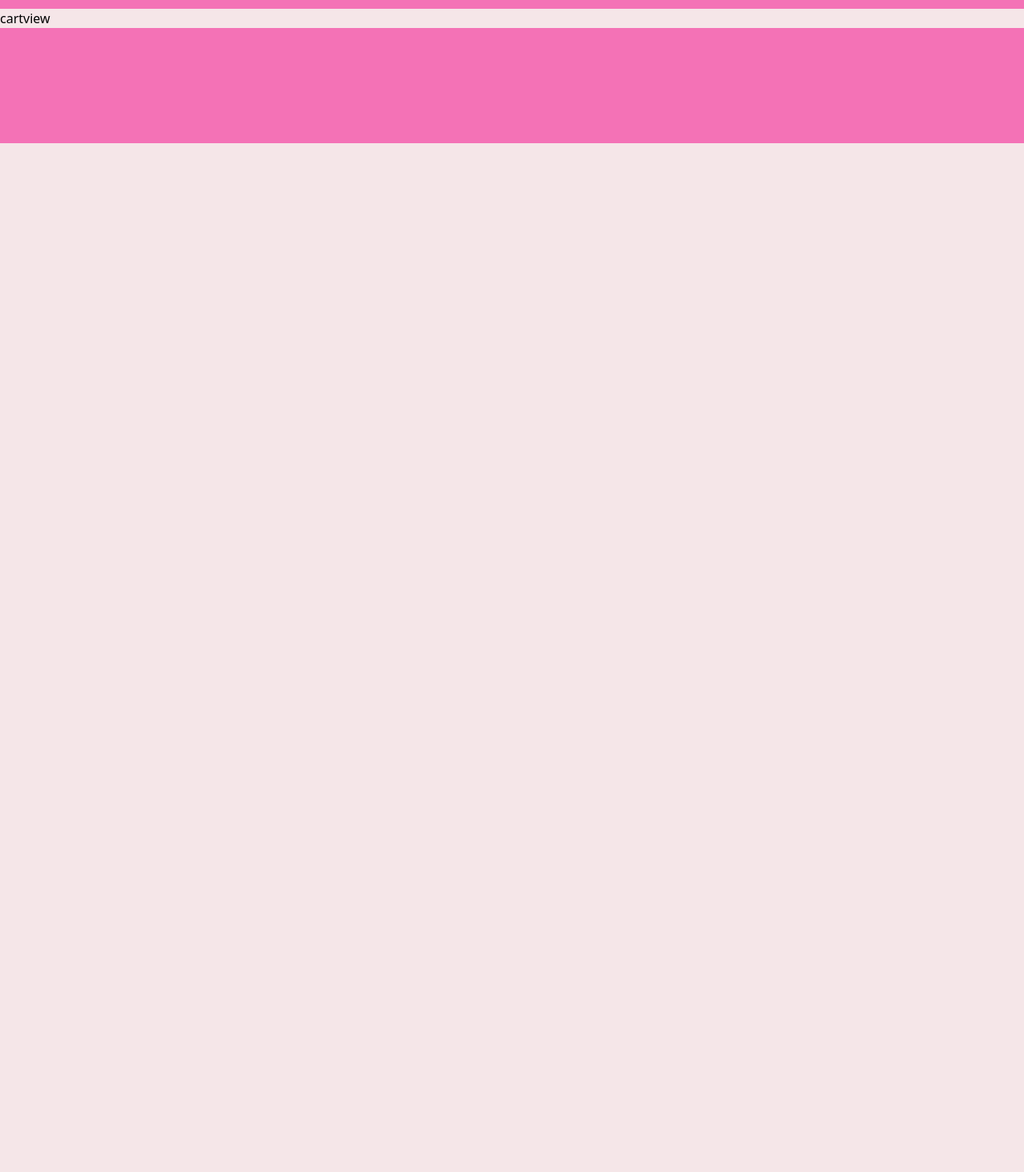
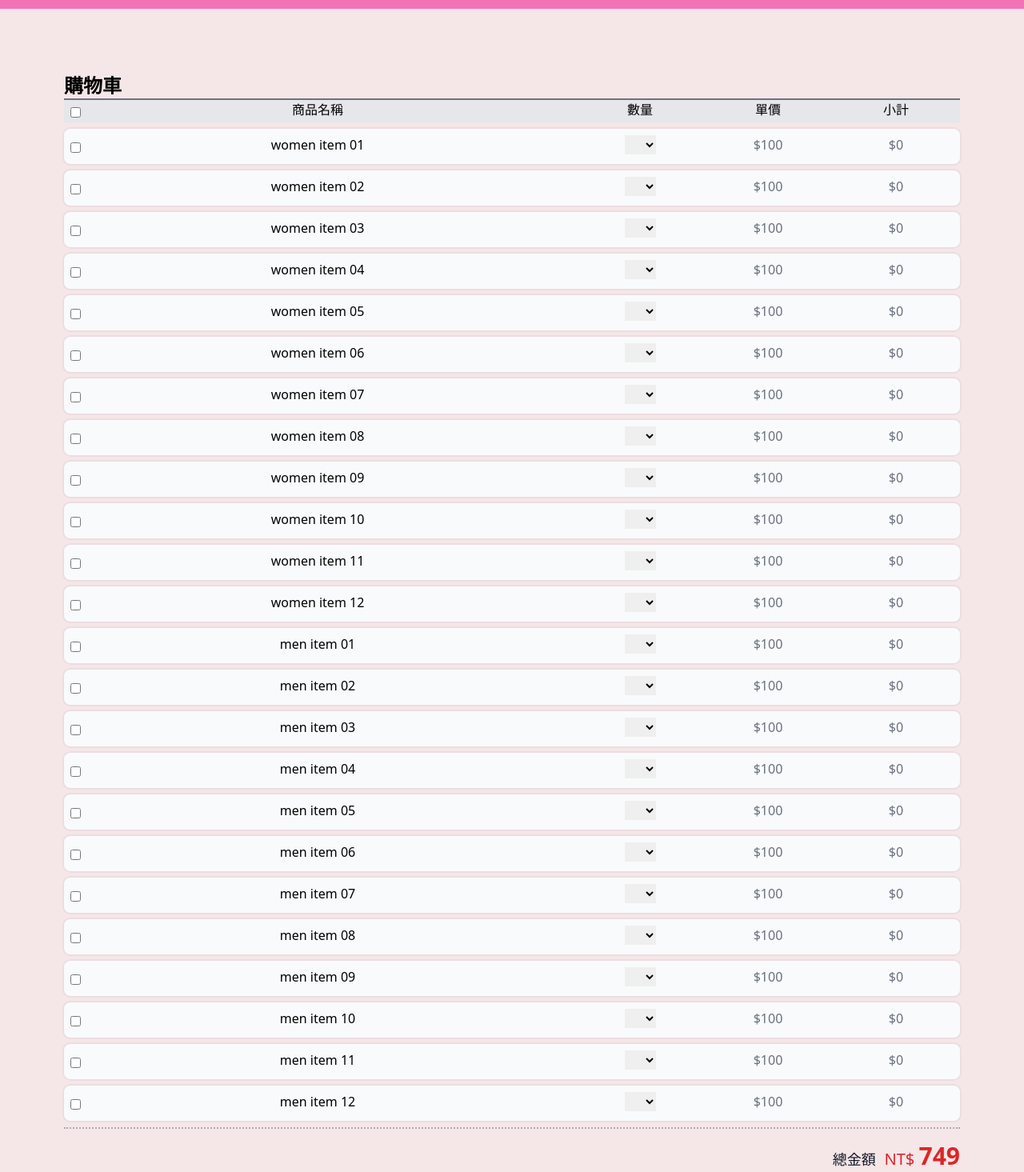
Before and after one commit to Error1217/AShop, a Vue app: page /cart in a window 1280 px wide. Shown: the part 85-1550 px from the top of the page at 80% size. Before the commit the page ends 800 px from the top, so only its background shows below. Built offline with nearby package versions, Linux system fonts and the light colour scheme.

Commit message:
M cartview

```diff
--- a/src/components/Footer.vue
+++ b/src/components/Footer.vue
@@ -4,7 +4,7 @@
 
 
 <template>
-    <div class=" bg-pink-400 h-36 absolute w-full">
+    <div class=" bg-pink-400 h-36 w-full">
 
     </div>
 </template>
--- a/src/views/CartView.vue
+++ b/src/views/CartView.vue
@@ -1,5 +1,5 @@
 <script setup>
-import { reactive } from "vue";
+import { ref, reactive } from "vue";
 import { RouterLink, RouterView } from 'vue-router'
 
 import header from '@/assets/image/header.jpg'
@@ -12,8 +12,51 @@ import config_json from "@/config.json"
 const config = reactive(config_json);
 const items = reactive(config.items);
 
+const amount = ref(0);
+
+console.log(amount.value);
 </script>
 
 <template>
-  <p class="">cartview</p>
+    <div class=" h-auto m-20 my-20">
+        <div class=" text-2xl font-semibold">
+            購物車
+        </div>
+        <div class=" w-auto h-0 border-t-2 border-gray-500 "></div>
+        <div class="">
+            <ul class=" flex bg-gray-200 text-center">
+                <li class=" ml-2 pt-1 mr-4">
+                    <input type="checkbox" name="" id="" class="">
+                </li>
+                <li class=" mr-auto w-1/2">商品名稱</li>
+                <li class=" w-40">數量</li>
+                <li class=" w-40">單價</li>
+                <li class=" w-40">小計</li>
+            </ul>
+
+            <ul v-for="item in items"
+                class=" flex bg-gray-50 py-2 my-2 ring-2 ring-gray-700 ring-opacity-5 rounded-lg text-center">
+                <li class=" ml-2 pt-1 mr-4">
+                    <input type="checkbox" name="" id="" class="">
+                </li>
+                <li class="mr-auto w-1/2">{{ item.name }}</li>
+                <li class="w-40">
+                    <select v-model="amount">
+                        <option v-for=" i in 15">{{ i }}</option>
+                    </select>
+                </li>
+                <li class="w-40 text-gray-700 text-opacity-75">${{ item.price }}</li>
+                <li class="w-40 text-gray-700 text-opacity-75">${{ item.price * amount }}</li>
+            </ul>
+        </div>
+        <div class=" w-auto h-0 border-t-2 border-dotted border-gray-500 border-opacity-50"></div>
+
+        <div class=" my-4 text-right">
+            <span class=" text-lg text-gray-900 font-mono ">總金額 </span>
+            <span class=" text-xl text-red-600 font-normal">NT$ </span>
+            <span class=" text-3xl text-red-600 font-semibold ">749</span>
+        </div>
+
+        <div class="">結帳</div>
+    </div>
 </template>
```
